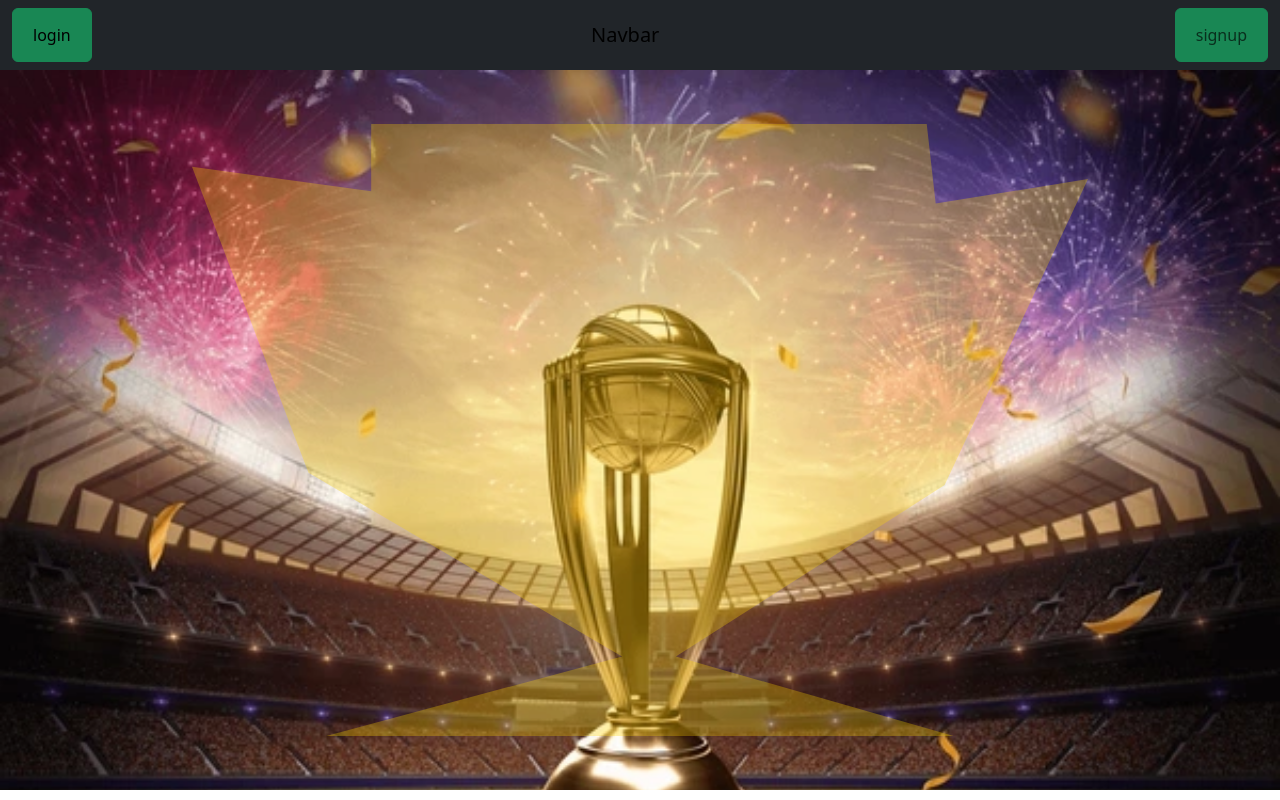
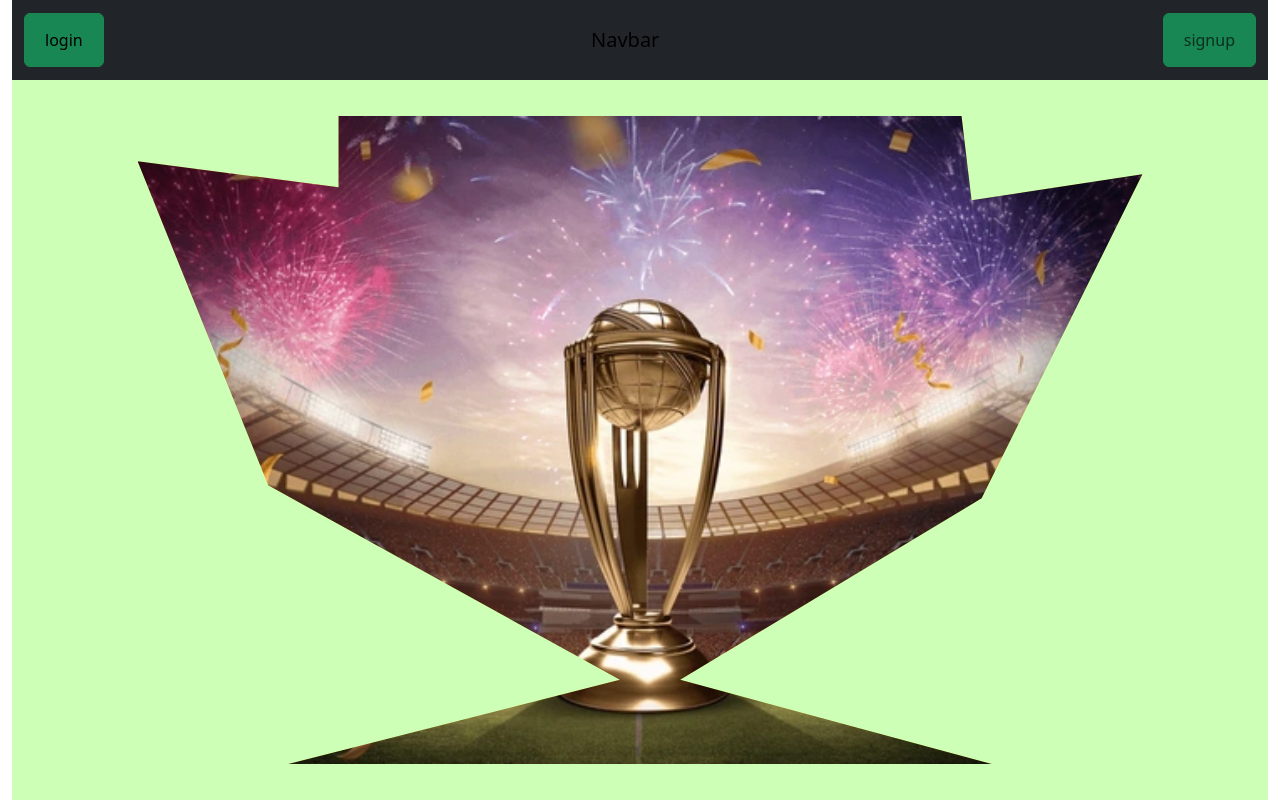
Before and after one commit to SwadeepSinghaRoy/Sports, a PHP site: page / in a window 1280 px wide. Run offline with PHP 8.4, Linux system fonts and the light colour scheme.

Commit message:
Some More,

```diff
--- a/index.php
+++ b/index.php
@@ -11,9 +11,9 @@
 </head>
 
 <body>
+    <div class="main-container container-fluid">
         <nav class="navbar navbar-expand-lg bg-dark">
             <div class="container-fluid">
-
                 <button class="navbar-toggler" type="button" data-bs-toggle="collapse" data-bs-target="#navbarNav"
                     aria-controls="navbarNav" aria-expanded="false" aria-label="Toggle navigation">
                     <span class="navbar-toggler-icon"></span>
@@ -32,7 +32,10 @@
             </div>
         </nav>
         <div class="main">
-        <div class="d"></div>
+            <div class="d">
+                <img src="img/INDIAN.webp">
+            </div>
+        </div>
     </div>
     <script src="https://cdn.jsdelivr.net/npm/bootstrap@5.3.3/dist/js/bootstrap.bundle.min.js"
         integrity="sha384-YvpcrYf0tY3lHB60NNkmXc5s9fDVZLESaAA55NDzOxhy9GkcIdslK1eN7N6jIeHz" crossorigin="anonymous">
--- a/style.css
+++ b/style.css
@@ -1,42 +1,68 @@
-*{
+/* Reset default margin & padding */
+* {
     margin: 0;
     padding: 0;
+    box-sizing: border-box; /* Box model fix */
 }
-body{
-   height: 100%;
-   width: 100%;
 
+body {
+    height: 100vh; /* Ensure full-screen */
+    width: 100vw;
+    overflow-x: hidden; /* Prevent horizontal scroll */
+}
 
+.main-container{
+    height: 100%;
+    width: 100%;
+}
 
+.navbar{
+    height: 10%;
+    width: 100%;
 }
-.navbar-collapse{
+/* Navbar Fix */
+.navbar-collapse {
     display: flex;
     align-items: center;
     justify-content: space-between;
-    /* background-color: red !important; */
+    width: 100%; /* Ensure full navbar width */
 }
-.navbar-nav{
-    height: 100%;
-    width: 100%;
+
+.navbar-nav {
     display: flex;
     align-items: center;
     justify-content: space-between;
-    /* background-color: yellow !important; */
+    width: 100%;
 }
-.main{
-    height: 90vh !important;
-    width: 100vw  !important;
+
+/* Background Image Fix */
+.main {
+    height: 90%;
+    width: 100% !important;
     display: flex;
     align-items: center;
     justify-content: center;
-    background-image: url(./img/INDIAN.webp);
-    background-size: cover;
+    overflow: hidden;
+    background-color: rgba(81, 255, 0, 0.288);
 }
-.d{
-    height: 85%;
-    width: 70%;
-    background-color: gold !important;
-    box-shadow:5px 5px 5px blue;
-    opacity: .3;
+
+.d {
+    height: 90%;
+    width: 80%;
+    background-color: rgba(255, 217, 0, 0.6); /* Gold with better opacity */
     clip-path: polygon(0 7%, 20% 11%, 20% 0, 82% 0, 83% 13%, 100% 9%, 84% 59%, 54% 87%, 85% 100%, 15% 100%, 48% 87%, 13% 57%);
+    box-shadow:
+    10px 10px 30px rgba(0, 0, 0, 0.6), /* Deep black shadow */
+    0px 0px 25px rgba(255, 223, 0, 0.8), /* Golden glow */
+    inset 0px 0px 15px rgba(255, 255, 255, 0.5); /* Inner highlight */
+
+
+    &>img{
+        height: 100%;
+        width: 100%;
+        background-size: cover;
+        background-position: center;
+        background-repeat: no-repeat;
+    }
+
 }
```
Lines whose indentation alone changed are shown as unchanged.
